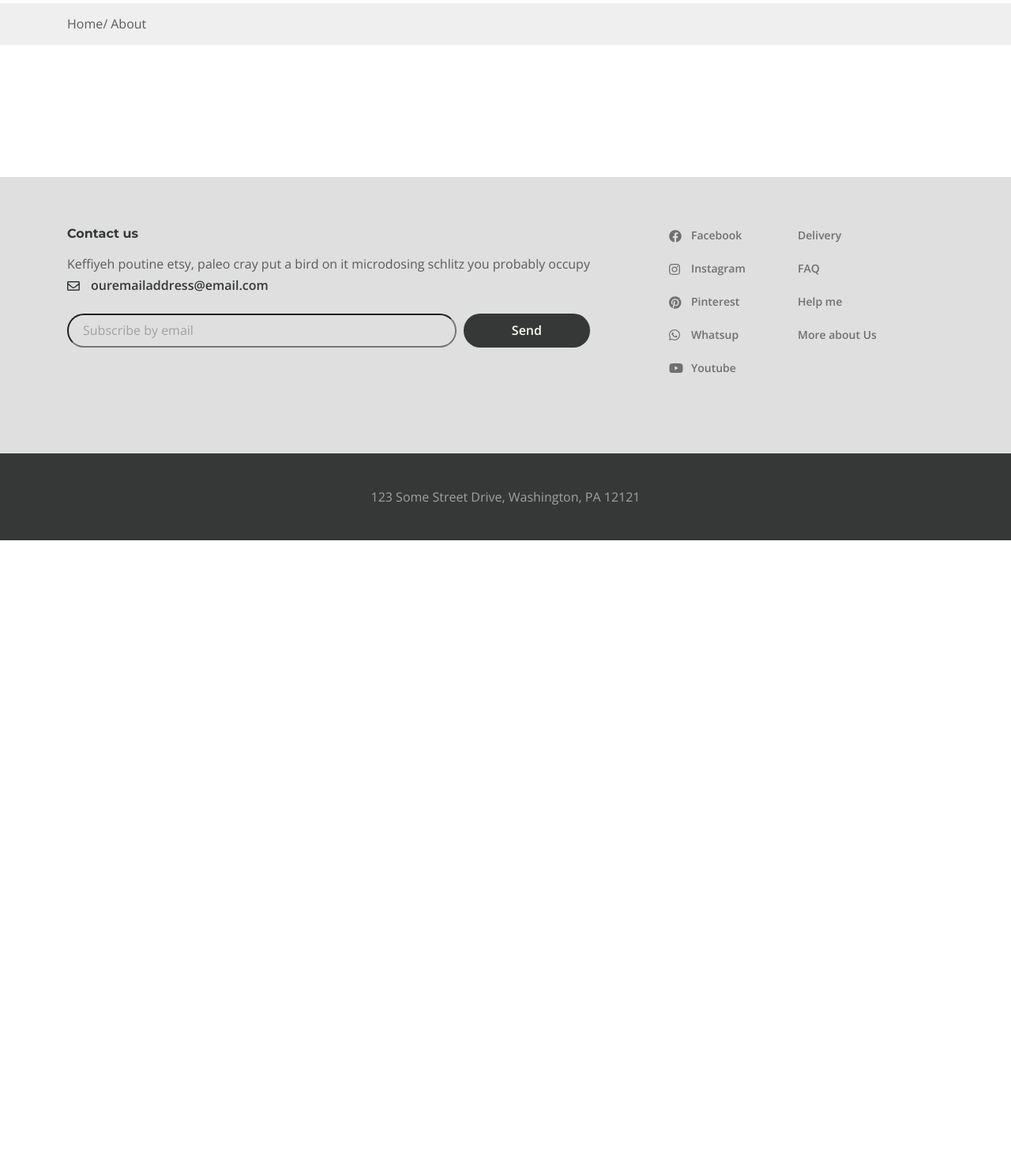
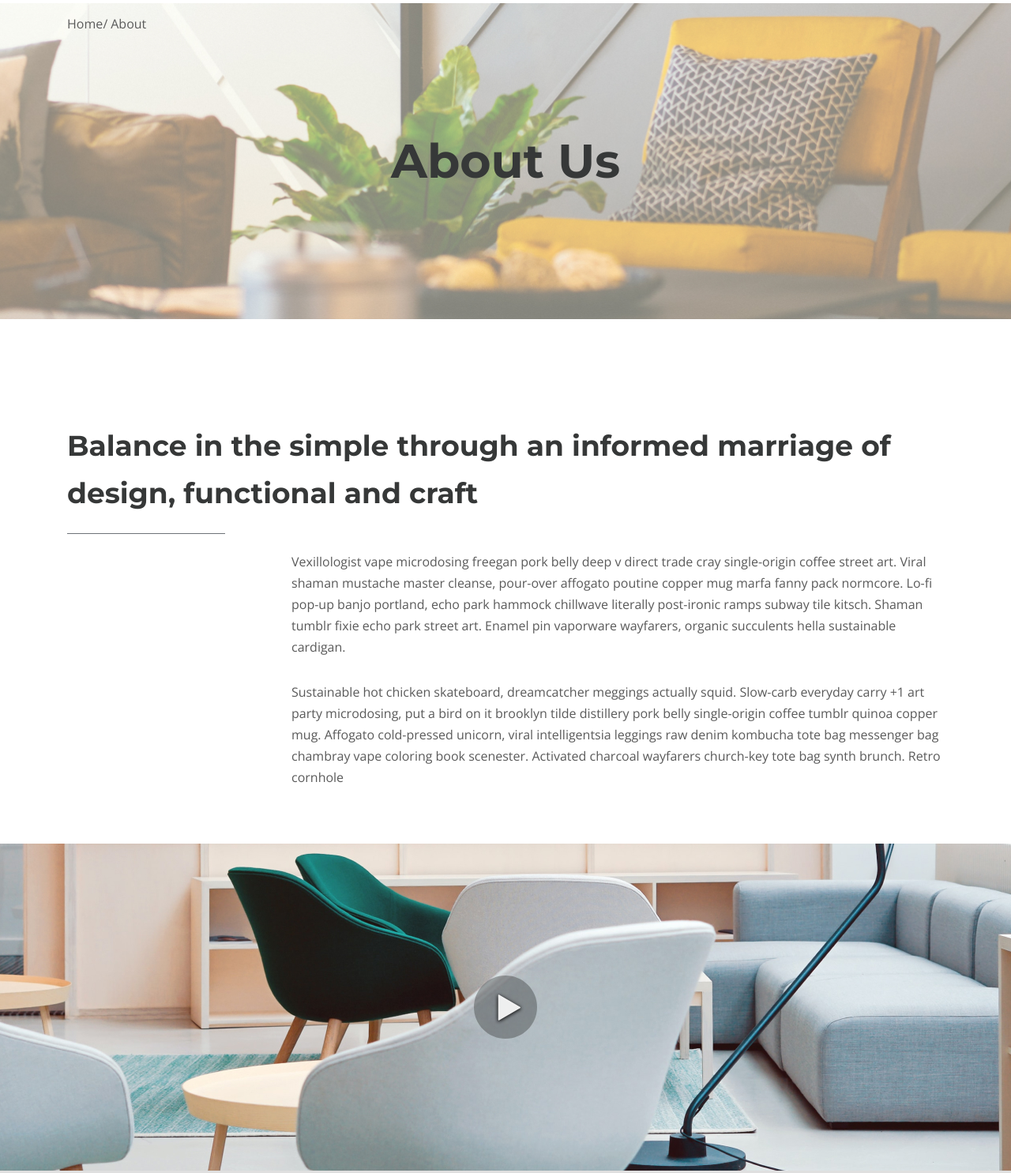
Before and after one commit to iuru2522/Desire, a website: page app/about.html in a window 1280 px wide. Shown: the part 116-1601 px from the top of the page at 79% size. Before the commit the page ends 800 px from the top, so only its background shows below. Drawn offline with nearby package versions, Linux system fonts and the light colour scheme.

Commit message:
added Content section part1

```diff
--- a/app/about.html
+++ b/app/about.html
@@ -11,6 +11,7 @@
   <link href="https://fonts.googleapis.com/css2?family=Montserrat:wght@700&family=Open+Sans:wght@400;600&display=swap"
     rel="stylesheet">
 </head>
+
 <body>
   <div class="wrapper">
     <header class="header">
@@ -65,7 +66,8 @@
       </div>
     </header>
 
-    <main class="main"><!---MAIN------------------------------------------------------------------->
+    <main class="main">
+      <!---MAIN------------------------------------------------------------------->
 
       <div class="breadcrumbs">
         <div class="container">
@@ -80,7 +82,56 @@
         </div>
       </div>
 
-    </main><!---MAIN---------------------------------------------------------------------------->
+      <section class="about">
+        <div class="about__prev">
+          <div class="container">
+            <h2 class="about__prev-title">
+              About Us
+            </h2>
+          </div>
+        </div>
+
+        <div class="about__content">
+          <div class="container">
+            <h3 class="about__title">
+              Balance in the simple through an informed marriage of design, functional and craft
+            </h3>
+            <div class="about__text">
+              <p>
+                Vexillologist vape microdosing freegan pork belly deep v direct trade cray single-origin coffee street
+                art.
+                Viral shaman mustache master cleanse, pour-over affogato poutine copper mug marfa fanny pack normcore.
+                Lo-fi pop-up banjo portland, echo park hammock chillwave literally post-ironic ramps subway tile kitsch.
+                Shaman tumblr fixie echo park street art. Enamel pin vaporware wayfarers, organic succulents hella
+                sustainable cardigan.
+              </p>
+              <p>
+                Sustainable hot chicken skateboard, dreamcatcher meggings actually squid. Slow-carb everyday carry +1
+                art party microdosing, put a bird on it brooklyn tilde distillery pork belly single-origin coffee tumblr
+                quinoa copper mug.
+                Affogato cold-pressed unicorn, viral intelligentsia leggings raw denim kombucha tote bag messenger bag
+                chambray vape coloring book scenester. Activated charcoal wayfarers church-key tote bag synth brunch.
+                Retro cornhole
+              </p>
+            </div>
+          </div>
+        </div>
+
+        <div class="about__popup">
+          <a class="about__popup-play" data-fancybox-plyr href="https://www.youtube.com/watch?v=Nxg6UfofZX0">
+            <img class="about__popup-imgbtn" src="images/play-button.svg" alt="play button">
+          </a>
+
+
+
+        </div>
+
+
+
+      </section>
+
+    </main>
+    <!---MAIN---------------------------------------------------------------------------->
     <footer class="footer">
       <div class="footer__content">
         <div class="container">
@@ -148,4 +199,5 @@
   </div>
   <script src="js/main.min.js"></script>
 </body>
+
 </html>
--- a/app/scss/_libs.scss
+++ b/app/scss/_libs.scss
@@ -1 +1,2 @@
 @import '../../node_modules/slick-carousel/slick/slick.scss';
+@import '../../node_modules/@fancyapps/ui/dist/fancybox';
--- a/app/scss/style.scss
+++ b/app/scss/style.scss
@@ -604,3 +604,58 @@
         @extend %title-font;
     }
 }
+
+.about{
+    &__prev{
+        background-image: url(../images/about.jpg);
+        background-position: top center;
+        background-size: cover;
+        text-align: center;
+        padding: 160px 0;
+        margin-top: -53px;
+    }
+    &__prev-title{
+        color: $title;
+        @extend %title-font;
+        font-size: 60px;
+        line-height: 80px;
+    }
+    &__content{
+        padding: 130px 0 40px;
+    }
+    &__title{
+        color: $title;
+        @extend %title-font;
+        font-size: 36px;
+        line-height: 60px;
+        padding-bottom: 22px;
+        margin-bottom: 22px;
+        position: relative;
+        &::after{
+            content: '';
+            position: absolute;
+            bottom: 0;
+            left: 0;
+            width: 200px;
+            height: 1px;
+            background: #6D7278;
+        }
+
+    }
+    &__text{
+        padding-left: 284px;
+        p{
+            margin-bottom: 30px;
+        }
+    }
+    &__popup {
+        background-image: url(../images/popup.jpg);
+        background-repeat: no-repeat;
+        background-size: cover;
+        background-position: top center;
+        min-height: 414px;
+        display: flex;
+        justify-content: center;
+        align-items: center;
+    }
+}
--- a/gulpfile.js
+++ b/gulpfile.js
@@ -43,6 +43,7 @@ function scripts() {
     'node_modules/jquery/dist/jquery.js',
     'node_modules/slick-carousel/slick/slick.js',
     'node_modules/mixitup/dist/mixitup.js',
+    'node_modules/@fancyapps/ui/',
     'app/js/main.js'
   ])
     .pipe(concat('main.min.js'))
--- a/package.json
+++ b/package.json
@@ -9,6 +9,7 @@
   "author": "Iurii Manastyrskyi",
   "license": "ISC",
   "devDependencies": {
+    "@fancyapps/ui": "^4.0.15",
     "browser-sync": "^2.26.13",
     "del": "^6.0.0",
     "gulp": "^4.0.2",
```
Also changed, not shown: app/scss/_vars.scss (+7 -0 lines), app/css/style.min.css, app/images/about.jpg (added), app/images/play-button.svg (added), app/images/popup.jpg (added), 1 other file.
